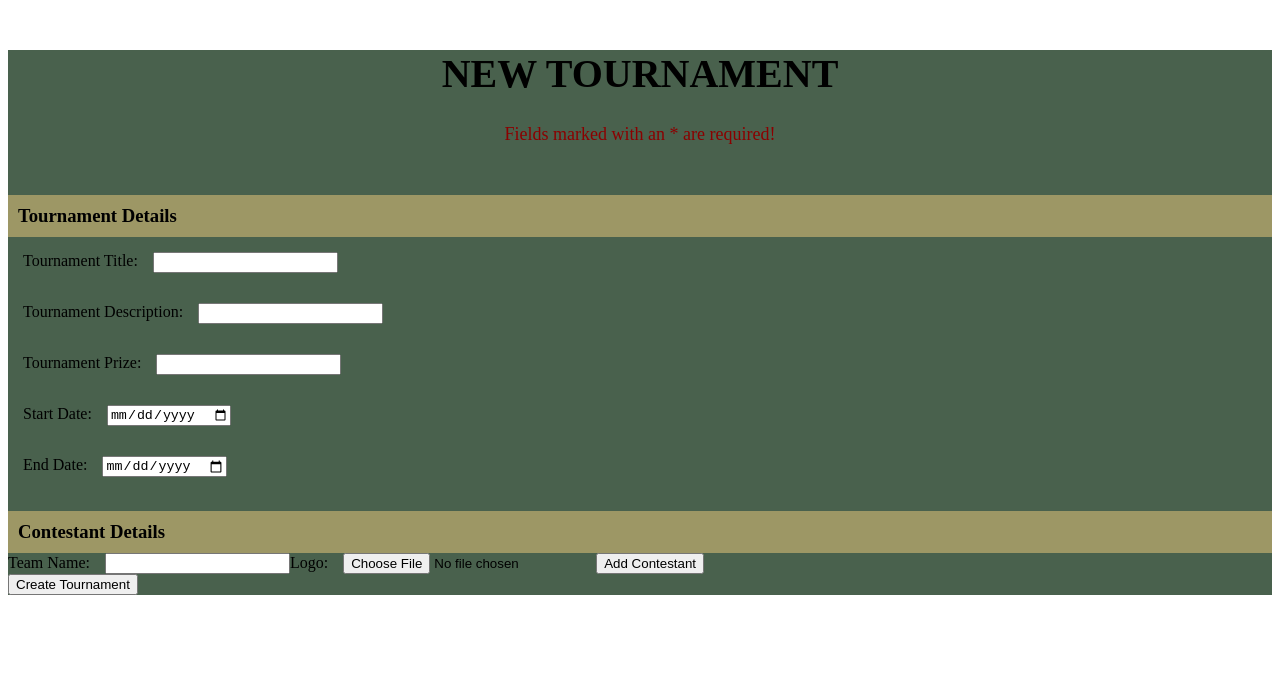
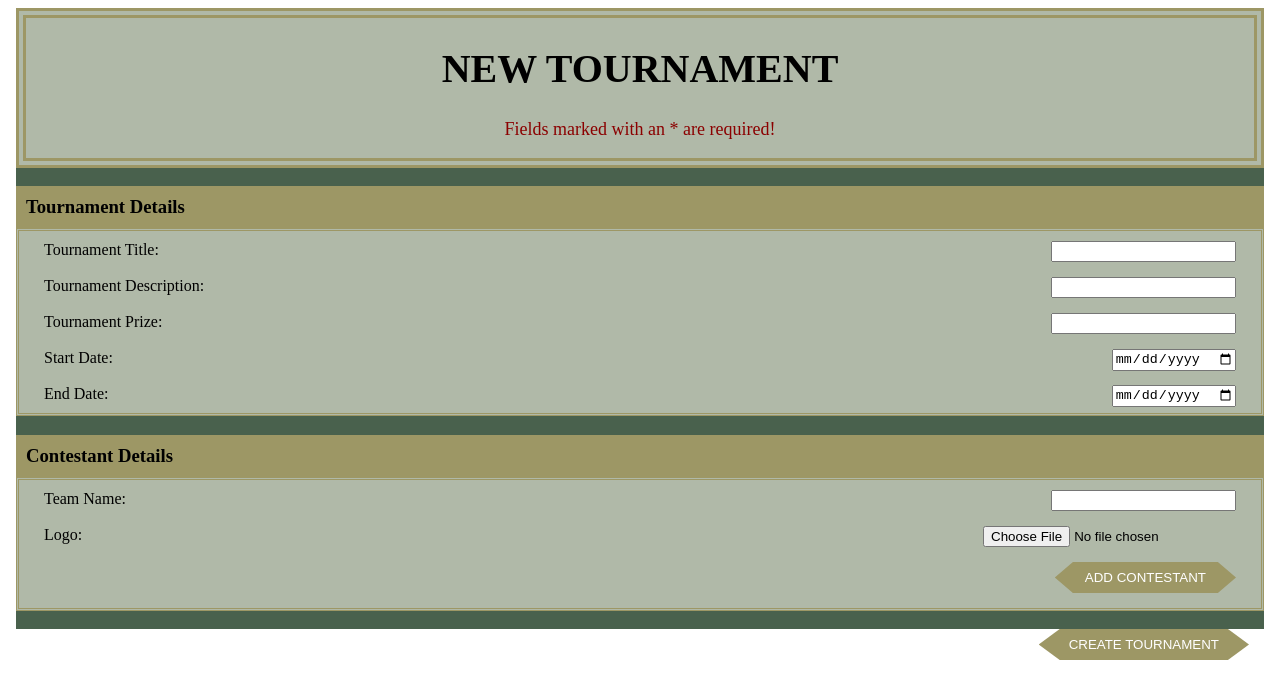
Before and after one commit to ChaseBugeaud/Turtlements, an Angular app in the folder frontend/: page /tournament in a window 1280 px wide. Shown: the top 698 px of the page. Built offline with nearby package versions, Linux system fonts and the light colour scheme.

Commit message:
Cleaned up HTML code and added CSS styling

```diff
--- a/frontend/src/app/test-component/test-component.component.html
+++ /dev/null
@@ -1 +0,0 @@
-<p>test-component works!</p>
--- a/frontend/src/app/tournament/tournament.component.css
+++ b/frontend/src/app/tournament/tournament.component.css
@@ -1,13 +1,15 @@
 body {
 	background-color:#49614D !important;
-	padding:0;
-  margin: 0;
+	padding:50px 100;
 }
 
 /*Style for Page-Title*/
 #pageTitle {
 	text-align:center;
-	margin:50px;
+	background-color:#B0B9A8;
+	border-style:double;
+	border-width:10px;
+	border-color:#9D9765;
 }
 #pageTitle h1 {
 	font-size:40px;
@@ -18,31 +20,47 @@ body {
 }
 
 /*Style for Section-Headers*/
-#tdHeader, #spHeader, #cdHeader {
+#tdHeader, #cdHeader {
 	background-color:#9D9765;
 	padding:10px;
 	margin-bottom:0px;
 }
 
 /*Style for Section-Forms*/
-.tdForm, #spForm, #cdForm {
+.tdForm, .cdForm {
 	background-color:#B0B9A8;
 	border-style:double;
 	border-color:#9D9765;
+	padding:10px;
 }
 label {
+	margin-left:15px;
+}
+input {
 	margin-right:15px;
+	float:right;
 }
-
-.row {
-	padding:15px !important;
-	display: flex;
+.contestant{
+  background-color:#9D9765;
+  height:50px;
+  width:100%;
+  border-bottom:1px solid black;
 }
-
-.contestant{
-  background-color: grey;
-  height: 50px;
-  width: 100%;
-  border-bottom: 1px solid black;
-
+li {
+	list-style-type:none
 }
+.btn {
+	color:#FFFFFF;
+	font-weight:200;
+	text-decoration:none;
+	text-transform:uppercase;
+	padding:8px 30px;
+	text-align:center;
+	clip-path:polygon(10% 0, 90% 0, 100% 50%, 90% 100%, 10% 100%, 0 50%);
+	background-color:#9D9765;
+	border-style:none;
+	transition:transform 0.3s ease;
+}
+.btn:hover {
+	transform:scale(1.05); /* Slightly increase the size (5%) on hover */
+}
--- a/frontend/src/app/tournament/tournament.component.html
+++ b/frontend/src/app/tournament/tournament.component.html
@@ -1,70 +1,59 @@
+<html>
   <body>
-
     <div id="pageTitle">
       <h1>NEW TOURNAMENT</h1>
       <p>Fields marked with an * are required!</p>
     </div><!--Close pageTitle-->
-  <div id=" tournamentDetails">
+    <div id="tournamentDetails">
       <div id="tdTitleBar">
-      <h3 id="tdHeader">Tournament Details<i onclick="toggleSection(tdForm, this)" class="bi bi-caret-down-fill"
-          style="float:right;"></i></h3>
+        <h3 id="tdHeader">Tournament Details</h3>
       </div><!--Close tdTitleBar-->
-    <div id="tdForm" class="container-fluid">
-      <div class="row">
-        <div class="col">
+      <div class="tdForm">
+        <div>
           <label for="t_title">Tournament Title:</label>
-        </div><!--Close Col1-->
-        <div class="col">
           <input type="text" #t_title name="t_title">
-        </div><!--Close Col2-->
-      </div><!--Close Row1-->
-      <div class="row">
-        <div class="col">
+        </div>
+        <br>
+        <div>
           <label for="t_desc">Tournament Description:</label>
-        </div><!--Close Col1-->
-        <div class="col">
           <input type="text" #t_desc name="t_desc">
-        </div><!--Close Col2-->
-      </div><!--Close Row2-->
-      <div class="row">
-        <div class="col">
+        </div>
+        <br>
+        <div>
           <label for="t_prize">Tournament Prize:</label>
-        </div><!--Close Col1-->
-        <div class="col">
           <input type="text" #t_prize name="t_prize">
-        </div><!--Close Col2-->
-      </div><!--Close Row3-->
-      <div class="row">
-        <div class="col">
+        </div>
+        <br>
+        <div>
           <label for="t_start">Start Date:</label>
-        </div><!--Close Col1-->
-        <div class="col">
           <input type="Date" #t_start name="t_start">
-        </div><!--Close Col2-->
-      </div><!--Close Row4-->
-      <div class="row">
-        <div class="col">
+        </div>
+        <br>
+        <div>
           <label for="t_end">End Date:</label>
-        </div><!--Close Col1-->
-        <div class="col">
           <input type="Date" #t_end name="t_end">
-        </div><!--Close Col2-->
-      </div><!--Close Row5-->
+        </div>
+
       </div><!--Close tdForm-->
     </div><!--Close tournamentDetails-->
 
-
     <div id="contestantDetails">
       <div class="cdTitleBar">
-      <h3 id="cdHeader">Contestant Details<i onclick="toggleSection(cdForm, this)" class="bi bi-caret-down-fill"
-          style="float:right;"></i></h3>
+        <h3 id="cdHeader">Contestant Details<i onclick="toggleSection(cdForm, this)" class="bi bi-caret-down-fill" style="float:right;"></i></h3>
       </div><!--Close cdTitleBar-->
+      <div class="cdForm">
+        <div>
           <label for="team-name">Team Name:</label>
           <input type="text" name="team-name" #teamName>
+        </div>
+        <br>
+        <div>
           <label for="team-logo">Logo:</label>
           <input type="file" name="team-logo">
-    <input type="button" name="add-contestant" value="Add Contestant"
-      (click)="addContestantToTournament(teamName.value)">
+        </div>
+        <br>
+        <input class="btn" type="button" name="add-contestant" value="Add Contestant" (click)="addContestantToTournament(teamName.value)">
+        <br><br>
         <div class="team-container">
           <li *ngFor="let contestant of tournament.getContestants()" class="team-list">
             <div class="contestant">
@@ -72,6 +61,9 @@
             </div>
           </li>
         </div>
+      </div>
     </div><!--Close contestantDetails-->
-  <input type="button" name="submit-form" value="Create Tournament"
-    (click)="addDetailsToTournament(t_title.value,t_desc.value,t_prize.value,stringToDate(t_start.value),stringToDate(t_end.value))">
+    <br>
+    <input class="btn" type="button" name="submit-form" value="Create Tournament" (click)="addDetailsToTournament(t_title.value,t_desc.value,t_prize.value,stringToDate(t_start.value),stringToDate(t_end.value))">
+  </body>
+</html>
```
Also changed, not shown: frontend/src/app/test-component/test-component.component.ts (deleted, +0 -10 lines), frontend/src/app/test-component/test-component.component.css (deleted), 1 other file (tests, documents, lock files or other folders). Lines whose indentation alone changed are shown as unchanged.
